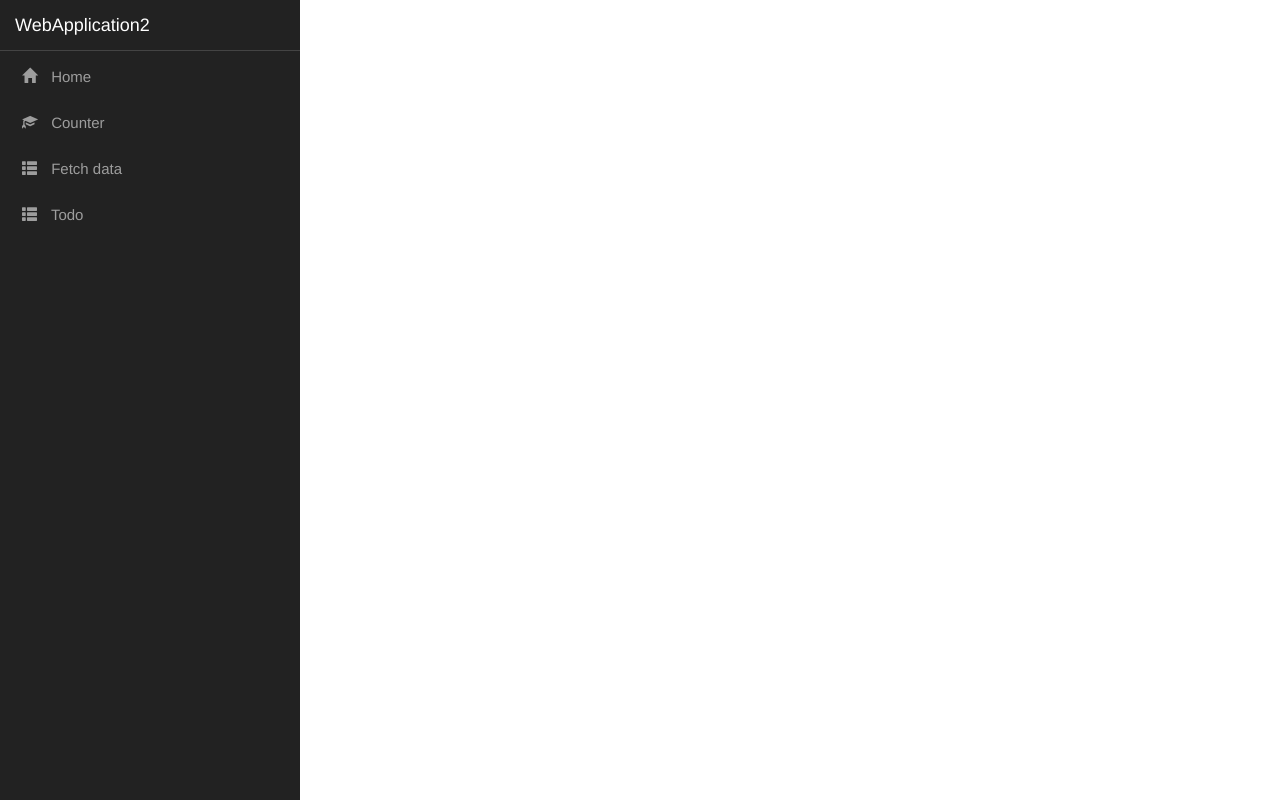
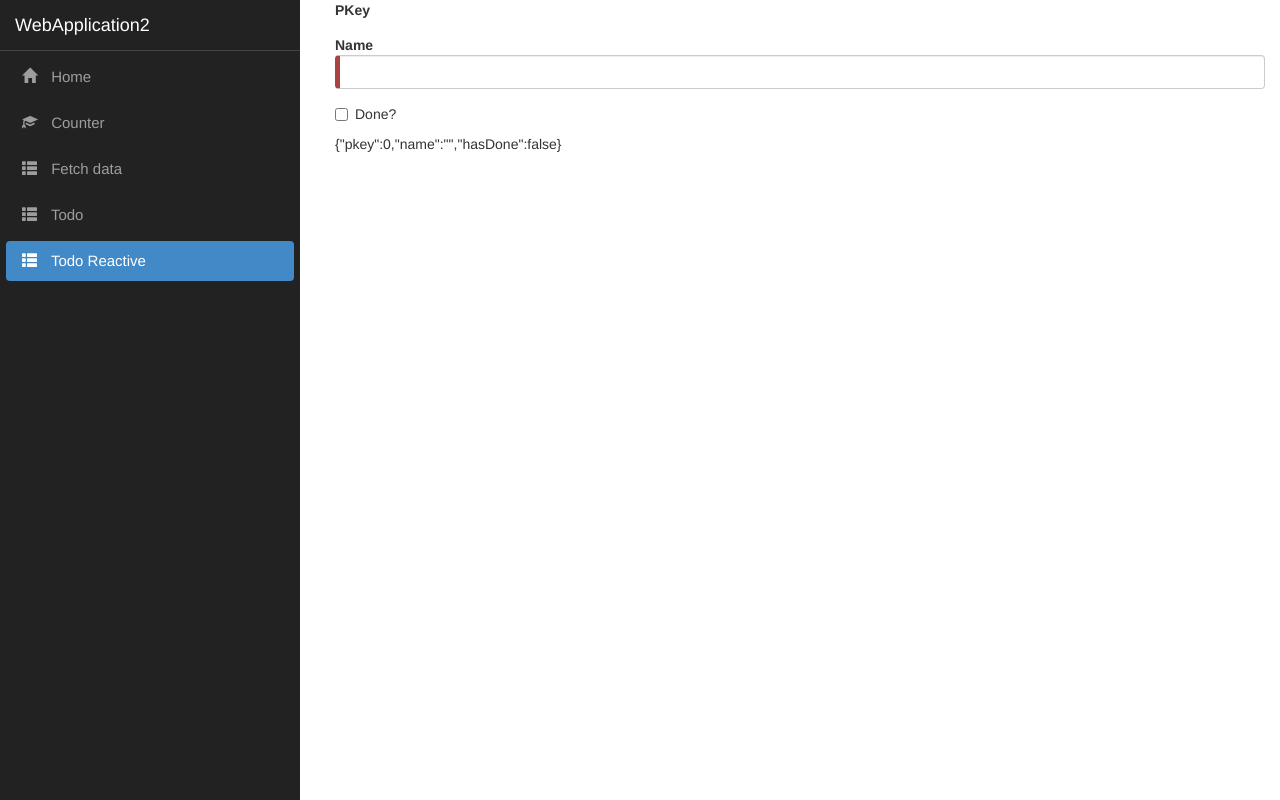
Before and after one commit to Arden-Zhu/ToDo_Angular6, an Angular app in the folder Todo/ClientApp/: page /todoReactive in a window 1280 px wide. Before the commit this address led to /. Built offline with nearby package versions, Linux system fonts and the light colour scheme.

Commit message:
display form controls on Reactive Form

```diff
--- a/Todo/ClientApp/src/app/app.module.ts
+++ b/Todo/ClientApp/src/app/app.module.ts
@@ -34,6 +34,7 @@ import { TodoDetailReactiveComponent } from './todo-detail-reactive/todo-detail-
       { path: 'counter', component: CounterComponent },
       { path: 'fetch-data', component: FetchDataComponent },
       { path: 'todo', component: TodoDetailComponent },
+      { path: 'todoReactive', component: TodoDetailReactiveComponent },
     ])
   ],
   providers: [],
--- a/Todo/ClientApp/src/app/nav-menu/nav-menu.component.html
+++ b/Todo/ClientApp/src/app/nav-menu/nav-menu.component.html
@@ -32,6 +32,11 @@
                 <span class='glyphicon glyphicon-th-list'></span> Todo
               </a>
             </li>
+            <li [routerLinkActive]='["link-active"]'>
+              <a [routerLink]='["/todoReactive"]' (click)='collapse()'>
+                <span class='glyphicon glyphicon-th-list'></span> Todo Reactive
+              </a>
+            </li>
           </ul>
         </div>
     </div>
--- a/Todo/ClientApp/src/app/todo-detail-reactive/todo-detail-reactive.component.html
+++ b/Todo/ClientApp/src/app/todo-detail-reactive/todo-detail-reactive.component.html
@@ -1,3 +1,22 @@
-<p>
-  todo-detail-reactive works!
-</p>
+<div>
+  <form [formGroup]="form">
+    <div class="form-group">
+      <label class="center-block">
+        PKey
+        {{pkey}}
+      </label>
+    </div>
+    <div class="form-group">
+      <label class="center-block">
+        Name
+        <input class="form-control" formControlName="name" />
+      </label>
+    </div>
+    <div class="checkbox">
+      <label class="center-block">
+        <input type="checkbox" formControlName="hasDone" /> Done?
+      </label>
+    </div>
+  </form>
+  {{diagnostic}}
+</div>
--- a/Todo/ClientApp/src/app/todo-detail-reactive/todo-detail-reactive.component.ts
+++ b/Todo/ClientApp/src/app/todo-detail-reactive/todo-detail-reactive.component.ts
@@ -22,5 +22,5 @@ export class TodoDetailReactiveComponent  {
     });
   }
 
-
+  get diagnostic() { return JSON.stringify(this.form.value); }
 }
```
